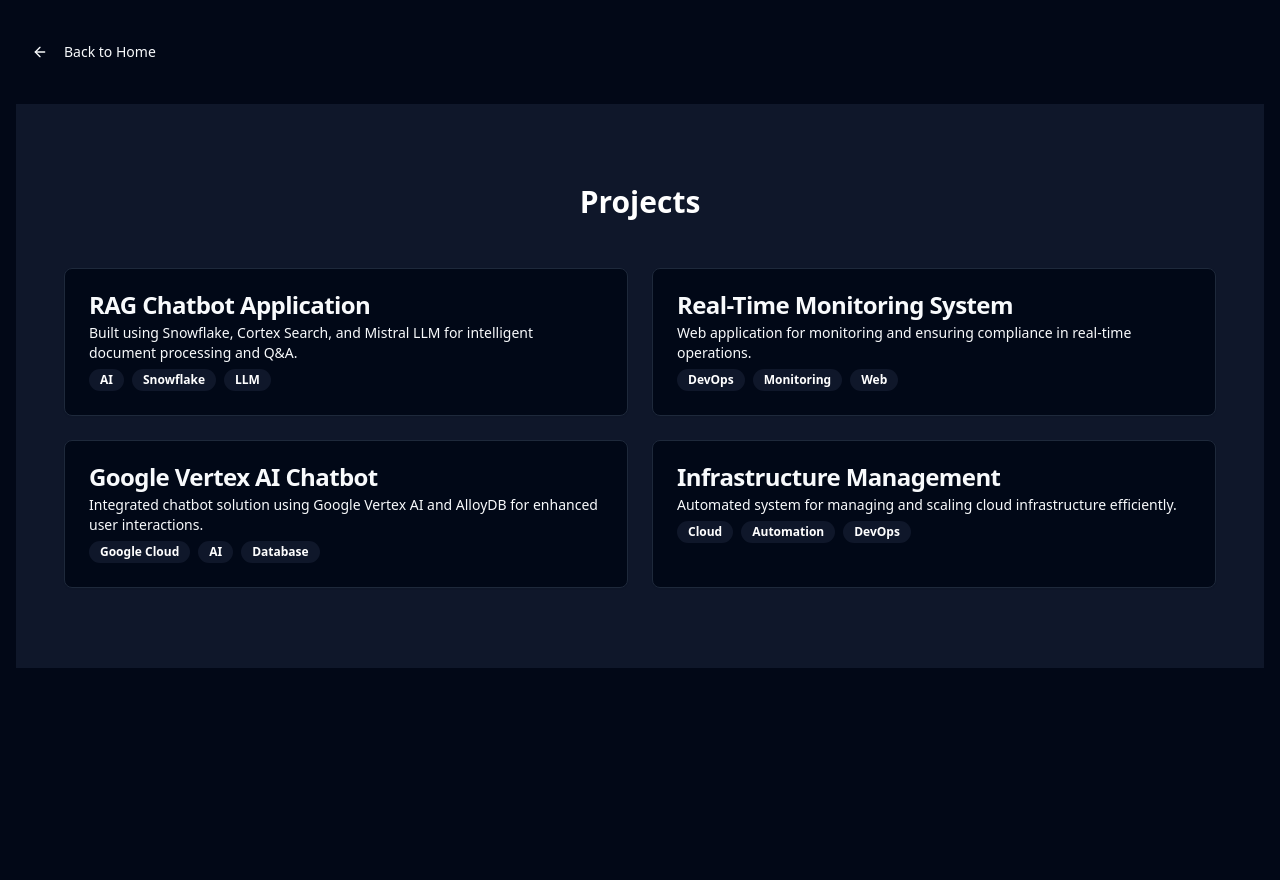
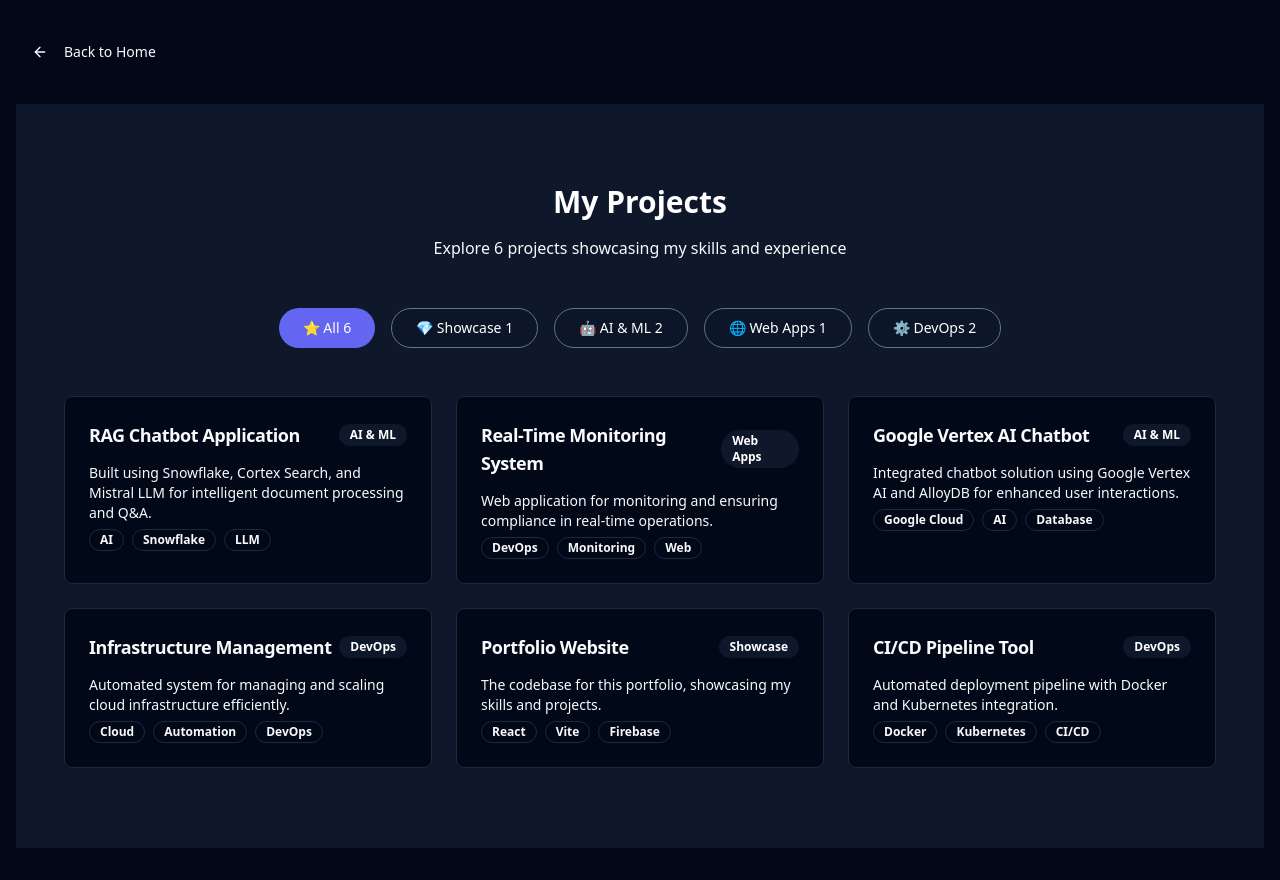
Before and after one commit to srijavuppala/portfolio-srijavuppala, a React (Vite) app: page /projects in a window 1280 px wide. Before the commit the page ends 800 px from the top, so only its background shows below. Built offline with nearby package versions, Linux system fonts and the light colour scheme.

Commit message:
Add project filtering
Implement project filtering functionality to allow users to filter projects based on different criteria.

```diff
--- a/src/components/Projects.tsx
+++ b/src/components/Projects.tsx
@@ -1,47 +1,113 @@
-import React from 'react';
+
+import React, { useState } from 'react';
 import { Card, CardHeader, CardTitle, CardDescription } from "@/components/ui/card";
 import { Badge } from "@/components/ui/badge";
+import { Button } from "@/components/ui/button";
 
 const projects = [
   {
     title: "RAG Chatbot Application",
     description: "Built using Snowflake, Cortex Search, and Mistral LLM for intelligent document processing and Q&A.",
-    tags: ["AI", "Snowflake", "LLM"]
+    tags: ["AI", "Snowflake", "LLM"],
+    category: "AI & ML"
   },
   {
     title: "Real-Time Monitoring System",
     description: "Web application for monitoring and ensuring compliance in real-time operations.",
-    tags: ["DevOps", "Monitoring", "Web"]
+    tags: ["DevOps", "Monitoring", "Web"],
+    category: "Web Apps"
   },
   {
     title: "Google Vertex AI Chatbot",
     description: "Integrated chatbot solution using Google Vertex AI and AlloyDB for enhanced user interactions.",
-    tags: ["Google Cloud", "AI", "Database"]
+    tags: ["Google Cloud", "AI", "Database"],
+    category: "AI & ML"
   },
   {
     title: "Infrastructure Management",
     description: "Automated system for managing and scaling cloud infrastructure efficiently.",
-    tags: ["Cloud", "Automation", "DevOps"]
+    tags: ["Cloud", "Automation", "DevOps"],
+    category: "DevOps"
+  },
+  {
+    title: "Portfolio Website",
+    description: "The codebase for this portfolio, showcasing my skills and projects.",
+    tags: ["React", "Vite", "Firebase"],
+    category: "Showcase"
+  },
+  {
+    title: "CI/CD Pipeline Tool",
+    description: "Automated deployment pipeline with Docker and Kubernetes integration.",
+    tags: ["Docker", "Kubernetes", "CI/CD"],
+    category: "DevOps"
   }
 ];
 
+const filterCategories = [
+  { name: "All", count: projects.length },
+  { name: "Showcase", count: projects.filter(p => p.category === "Showcase").length },
+  { name: "AI & ML", count: projects.filter(p => p.category === "AI & ML").length },
+  { name: "Web Apps", count: projects.filter(p => p.category === "Web Apps").length },
+  { name: "DevOps", count: projects.filter(p => p.category === "DevOps").length }
+];
+
 const Projects = () => {
+  const [activeFilter, setActiveFilter] = useState("All");
+
+  const filteredProjects = activeFilter === "All"
+    ? projects
+    : projects.filter(project => project.category === activeFilter);
+
   return (
     <section className="py-20 px-4 bg-secondary">
       <div className="max-w-6xl mx-auto">
-        <h2 className="text-3xl font-bold mb-12 text-center text-white">Projects</h2>
-        <div className="grid grid-cols-1 md:grid-cols-2 gap-6">
-          {projects.map((project, index) => (
+        <h2 className="text-3xl font-bold mb-4 text-center text-white">My Projects</h2>
+        <p className="text-center text-muted-foreground mb-12">
+          Explore {projects.length} projects showcasing my skills and experience
+        </p>
+
+        {/* Filter Buttons */}
+        <div className="flex flex-wrap justify-center gap-4 mb-12">
+          {filterCategories.map((category) => (
+            <Button
+              key={category.name}
+              variant={activeFilter === category.name ? "default" : "outline"}
+              onClick={() => setActiveFilter(category.name)}
+              className={`rounded-full px-6 py-2 transition-all ${
+                activeFilter === category.name
+                  ? "bg-primary text-primary-foreground"
+                  : "bg-background/10 border-muted text-white hover:bg-background/20"
+              }`}
+            >
+              {category.name === "All" ? "⭐" :
+               category.name === "Showcase" ? "💎" :
+               category.name === "AI & ML" ? "🤖" :
+               category.name === "Web Apps" ? "🌐" :
+               category.name === "DevOps" ? "⚙️" : "📁"} {category.name} {category.count}
+            </Button>
+          ))}
+        </div>
+
+        {/* Projects Grid */}
+        <div className="grid grid-cols-1 md:grid-cols-2 lg:grid-cols-3 gap-6">
+          {filteredProjects.map((project, index) => (
             <Card
               key={index}
-              className="bg-background/95 backdrop-blur hover:bg-background/100 transition-colors"
+              className="bg-background/95 backdrop-blur hover:bg-background/100 transition-all duration-300 hover:scale-105"
             >
               <CardHeader>
-                <CardTitle>{project.title}</CardTitle>
-                <CardDescription className="mt-2">{project.description}</CardDescription>
+                <div className="flex items-center justify-between mb-2">
+                  <CardTitle className="text-lg">{project.title}</CardTitle>
+                  <Badge variant="secondary" className="text-xs">
+                    {project.category}
+                  </Badge>
+                </div>
+                <CardDescription className="mt-2 text-sm">
+                  {project.description}
+                </CardDescription>
                 <div className="flex gap-2 mt-4 flex-wrap">
                   {project.tags.map((tag, tagIndex) => (
-                    <Badge key={tagIndex} variant="secondary">
+                    <Badge key={tagIndex} variant="outline" className="text-xs">
                       {tag}
                     </Badge>
                   ))}
@@ -50,6 +116,12 @@ const Projects = () => {
             </Card>
           ))}
         </div>
+
+        {filteredProjects.length === 0 && (
+          <div className="text-center text-muted-foreground mt-12">
+            <p>No projects found in this category.</p>
+          </div>
+        )}
       </div>
     </section>
   );
```
